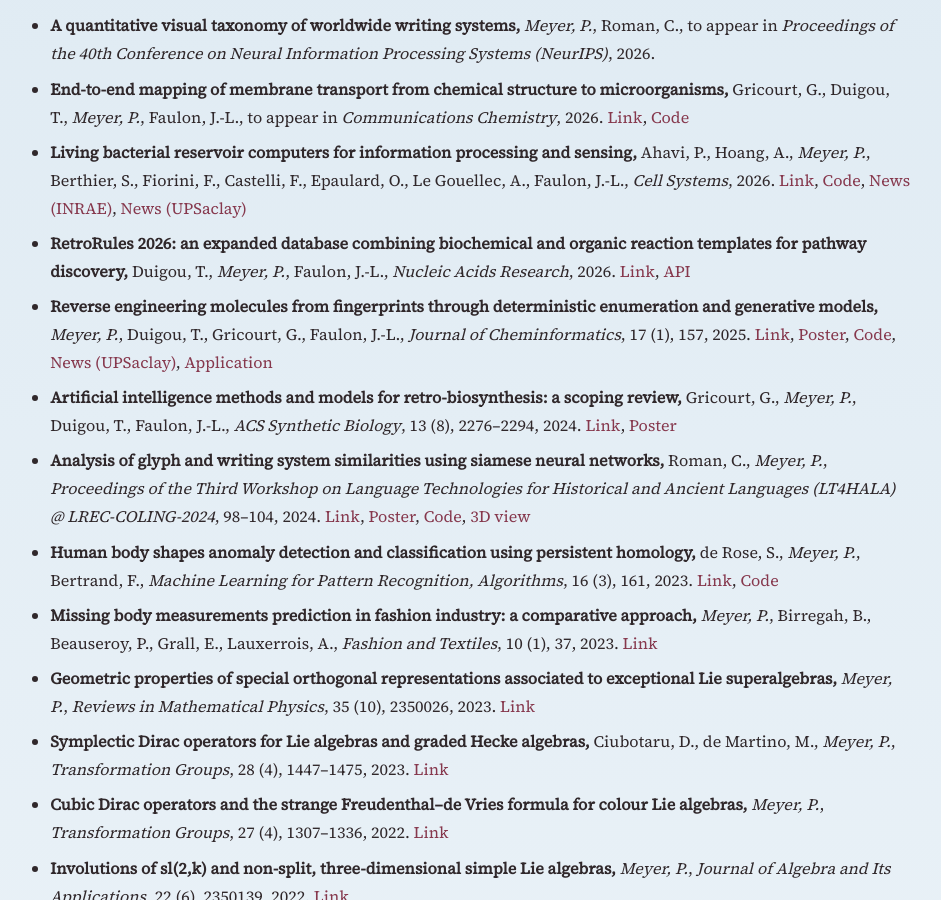
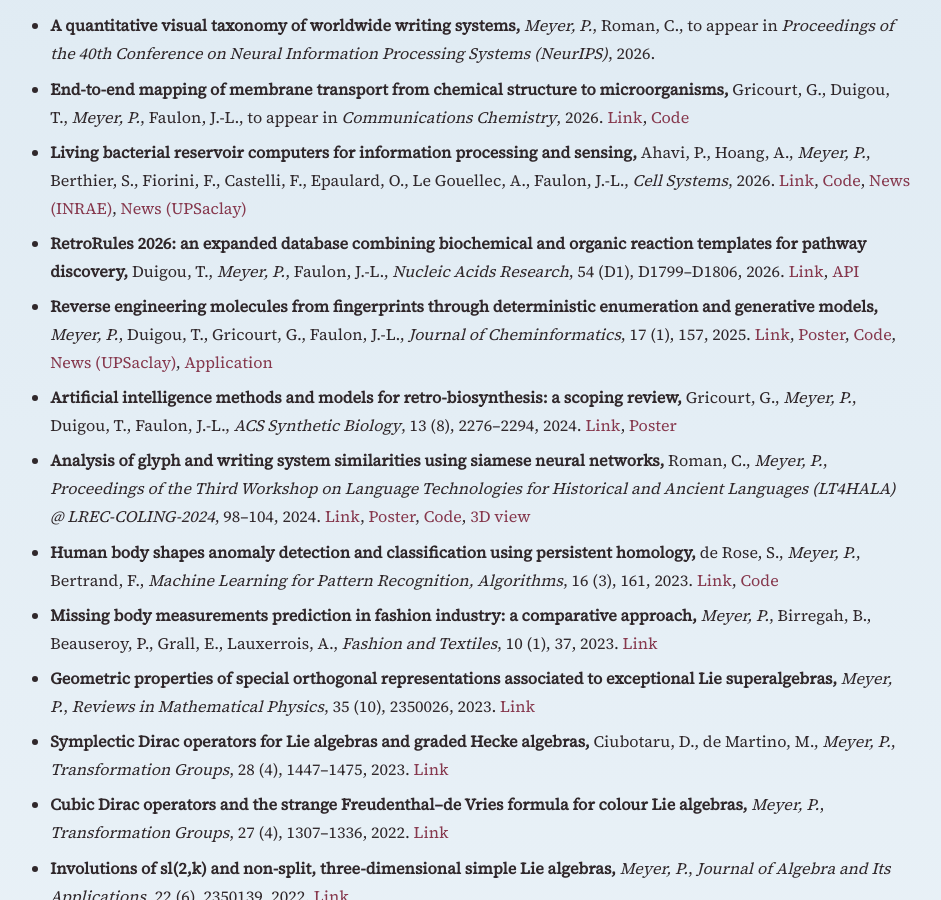
Before and after one commit to PhilippeMeyer68/philippemeyer68.github.io, a Jekyll site: the page built from index.md, in a window 1280 px wide and 900 px high, scrolled down 1058 px. Shown: the whole window, without its empty margins (169-1110 px from the left). Built offline with Jekyll 4.4.1, drawn with Linux system fonts in a browser that asks for light colours.

Commit message:
feat: retrorules full citation

```diff
--- a/index.md
+++ b/index.md
@@ -87,7 +87,7 @@ title: "Home"
 <li>
   <strong>RetroRules 2026: an expanded database combining biochemical and organic reaction templates for pathway discovery, </strong>
   Duigou, T., <span class="author-self">Meyer, P.</span>, Faulon, J.-L.,
-  <em>Nucleic Acids Research</em>, 2026.
+  <em>Nucleic Acids Research</em>, 54 (D1), D1799–D1806, 2026.
   <a href="https://doi.org/10.1093/nar/gkaf1261" target="_blank" rel="noopener">Link</a>, <a href="https://retrorules.org/" target="_blank" rel="noopener">API</a>
 </li>
 
```
